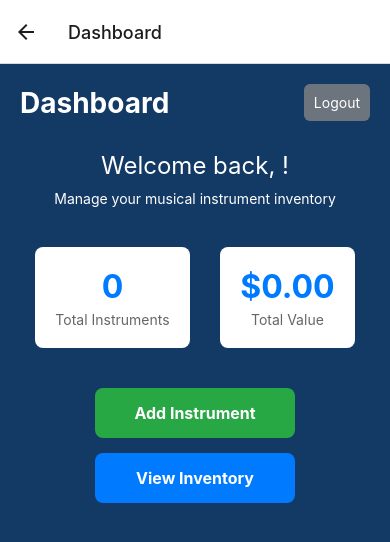
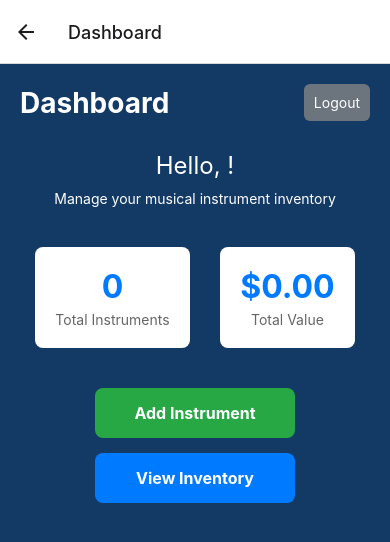
Before and after one commit to dps3ven/my_stuff, a React Native app drawn with its web renderer: screen /Dashboard in a window 390 px wide. Built offline with nearby package versions, Linux system fonts and the light colour scheme; some packages are replaced by stand-ins of ours.

Commit message:
just a hellp

```diff
--- a/screens/DashboardScreen.js
+++ b/screens/DashboardScreen.js
@@ -42,7 +42,7 @@ export default function DashboardScreen({ navigation }) {
         </TouchableOpacity>
       </View>
 
-      <Text style={styles.welcome}>Welcome back, {user?.name}!</Text>
+      <Text style={styles.welcome}>Hello, {user?.name}!</Text>
       <Text style={styles.subtitle}>Manage your musical instrument inventory</Text>
 
       <View style={styles.statsContainer}>
```
Also changed, not shown: dashboard.html (+1 -1 lines).
